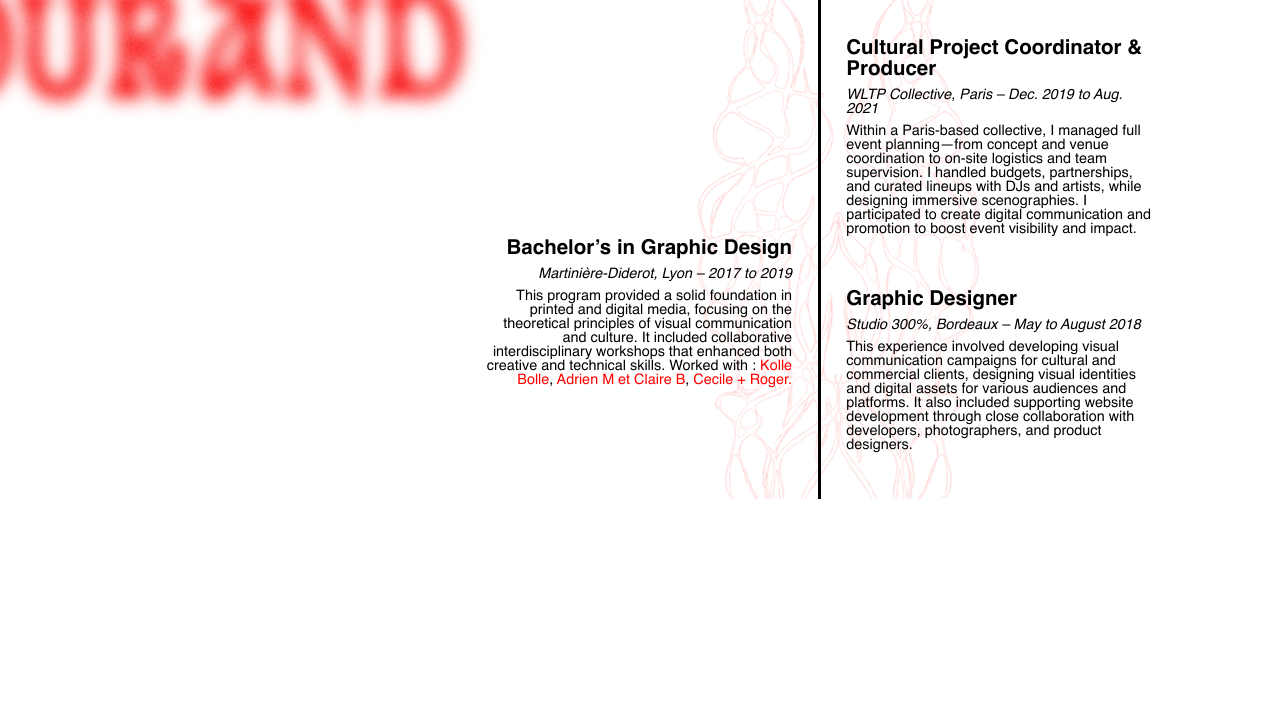
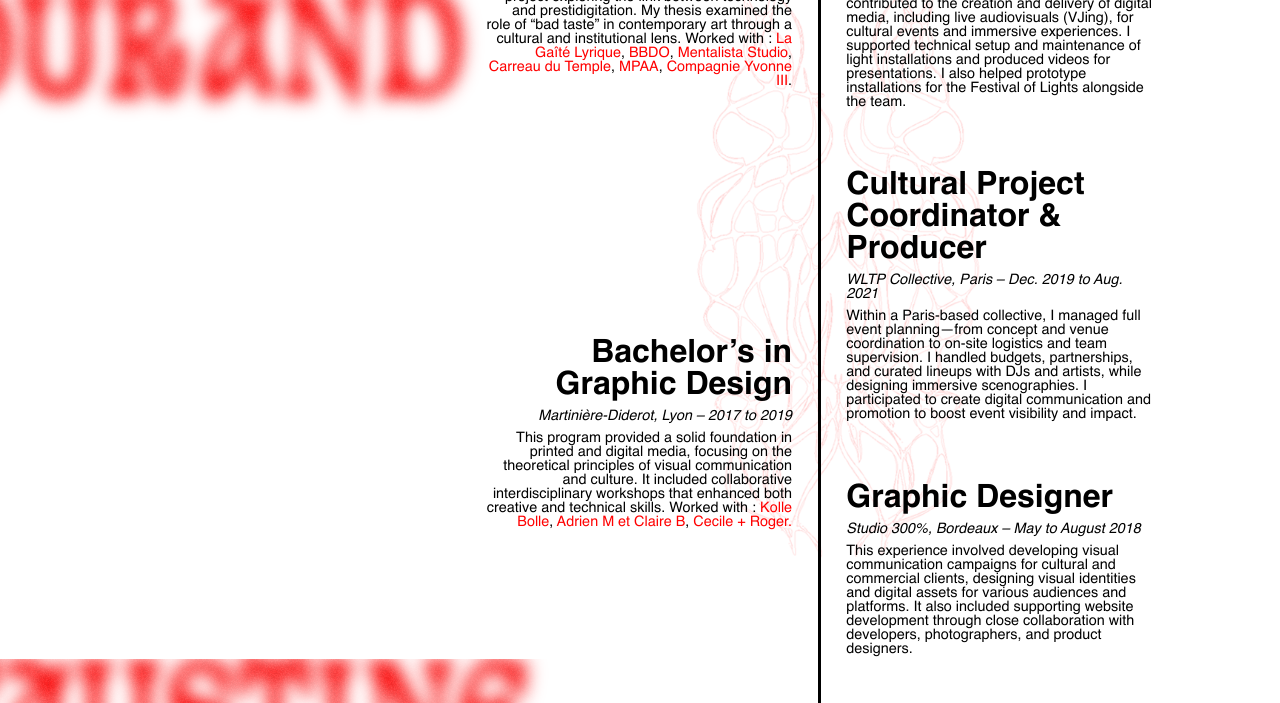
Before and after one commit to faustinedurandbuffe/faustinecv, a plain HTML site: page index.html in a window 1280 px wide. Shown: the part 941-1644 px from the top of the page. Before the commit the page ends 1440 px from the top, so only its background shows below. Drawn offline with Linux system fonts and the light colour scheme.

Commit message:
Update index.html

```diff
--- a/index.html
+++ b/index.html
@@ -51,7 +51,7 @@
       font-family: 'HelveticaCustom', sans-serif;
       font-weight: bold;
       font-style: normal;
-      font-size: clamp(1rem, 1.6vw, 2rem);
+      font-size: clamp(2rem, 2.5vw, 3rem);
       font-weight: bold;
       width: 100%;
       margin-bottom: 0.4rem;
```
